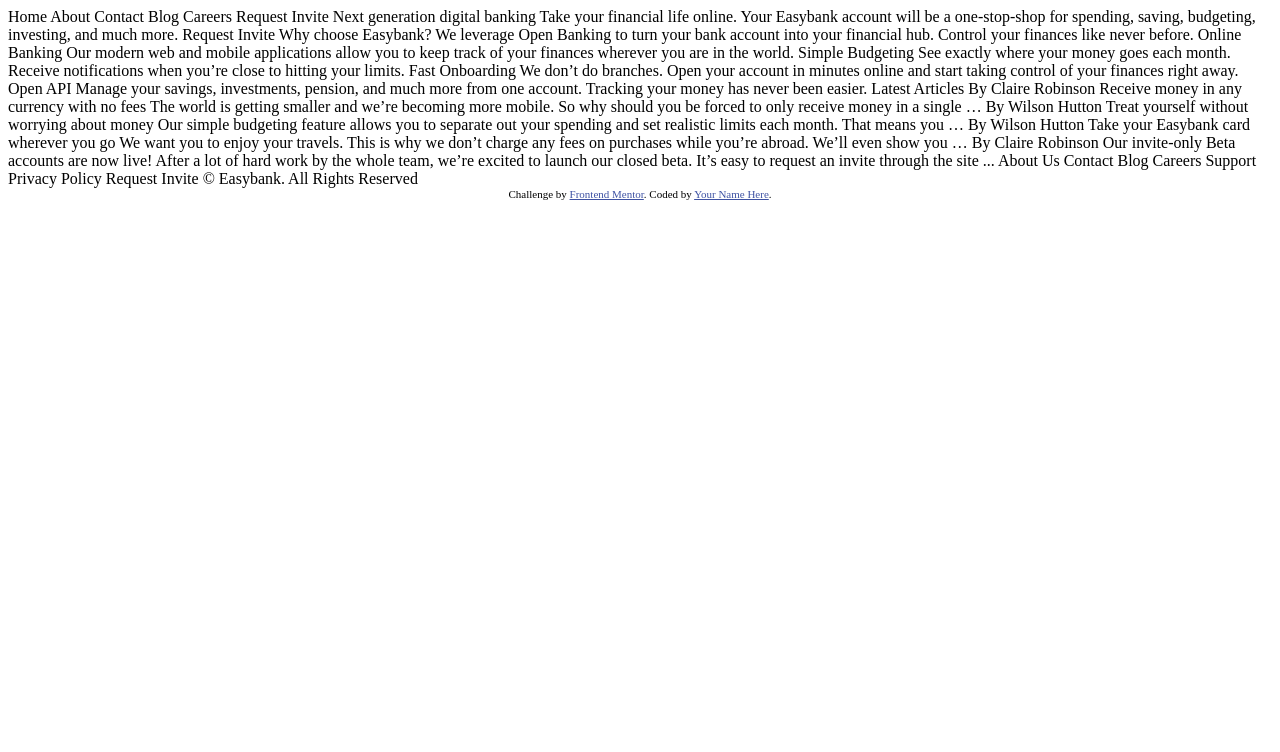
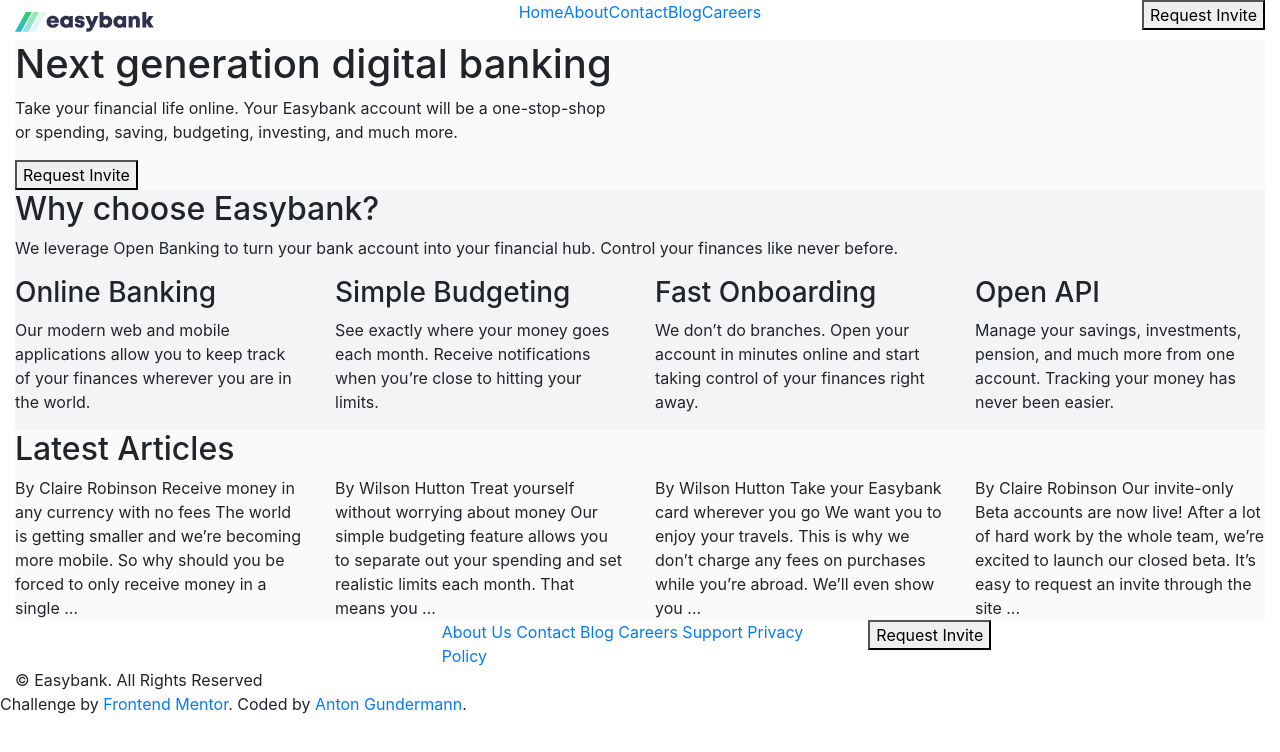
Before and after one commit to antono91/easybank-landing-page, a plain HTML site: page index.html in a window 1280 px wide. Drawn offline with nearby package versions, Linux system fonts and the light colour scheme.

Commit message:
layout html

```diff
--- a/index.html
+++ b/index.html
@@ -3,99 +3,172 @@
 <head>
   <meta charset="UTF-8">
   <meta name="viewport" content="width=device-width, initial-scale=1.0"> <!-- displays site properly based on user's device -->
-
+  <link rel="stylesheet" href="https://stackpath.bootstrapcdn.com/bootstrap/4.4.1/css/bootstrap.min.css">
+  <link rel="stylesheet" href="styles.css">
   <link rel="icon" type="image/png" sizes="32x32" href="./images/favicon-32x32.png">
 
   <title>Frontend Mentor | Easybank landing page</title>
 
   <!-- Feel free to remove these styles or customise in your own stylesheet 👍 -->
   <style>
-    .attribution { font-size: 11px; text-align: center; }
-    .attribution a { color: hsl(228, 45%, 44%); }
+
   </style>
 </head>
 <body>
 
-  Home
-  About
-  Contact
-  Blog
-  Careers
+  <div class="container-fluid">
 
-  Request Invite
+    <div class="row navi">
+      <div class="col-md-4">
+        <a class="navbar-brand" href="#">
+          <img src="images/logo.svg" alt="">
+        </a>
+      </div>
+
+      <div class="col-md-4">
+    <ul class="nav justify-content-center">
+      <li class="nav-item">
+        <a href="#">Home</a>
+      </li>
+      <li class="nav-item">
+        <a href="#">About</a>
+      </li>
+      <li class="nav-item">
+        <a href="">Contact</a>
+      </li>
+      <li class="nav-item">
+        <a href="">Blog</a>
+      </li>
+      <li class="nav-item">
+        <a href="">Careers</a>
+      </li>
+    </ul>
+
+  </div>
+
+  <div class="col-md-4 text-right">
+    <button>Request Invite</button>
+  </div>
+
+  </div>
 
 
+<section id="title" class="title">
+  <div class="row">
+    <div class="col-md-6">
 
-  Next generation digital banking
+      <h1> Next generation digital banking</h1>
 
-  Take your financial life online. Your Easybank account will be a one-stop-shop
-  for spending, saving, budgeting, investing, and much more.
+      <p>Take your financial life online. Your Easybank account will be a one-stop-shop
+        or spending, saving, budgeting, investing, and much more.</p>
 
-  Request Invite
+      <button>Request Invite</button>
 
+    </div>
+    <div class="col-md-6">
+      <img src="" alt="">
+    </div>
+  </div>
 
+</section>
 
-  Why choose Easybank?
+<section id="usp" class="usp">
+  <div>
+    <h2>Why choose Easybank?</h2>
+    <p>We leverage Open Banking to turn your bank account into your financial hub. Control
+      your finances like never before.</p>
+  </div>
 
-  We leverage Open Banking to turn your bank account into your financial hub. Control
-  your finances like never before.
+    <div class="row">
+      <div class="col-md-3">
+        <h3>Online Banking</h3>
+        <p>Our modern web and mobile applications allow you to keep track of your finances
+          wherever you are in the world.</p>
+      </div>
+      <div class="col-md-3">
+        <h3>Simple Budgeting</h3>
+        <p>See exactly where your money goes each month. Receive notifications when you’re
+        close to hitting your limits.</p>
+      </div>
+      <div class="col-md-3">
+        <h3>Fast Onboarding</h3>
+        <p>We don’t do branches. Open your account in minutes online and start taking control
+        of your finances right away.</p>
+      </div>
+      <div class="col-md-3">
+        <h3>Open API</h3>
+        <p>Manage your savings, investments, pension, and much more from one account. Tracking
+        your money has never been easier.</p>
+      </div>
 
-  Online Banking
-  Our modern web and mobile applications allow you to keep track of your finances
-  wherever you are in the world.
+    </div>
 
-  Simple Budgeting
-  See exactly where your money goes each month. Receive notifications when you’re
-  close to hitting your limits.
+</section>
 
-  Fast Onboarding
-  We don’t do branches. Open your account in minutes online and start taking control
-  of your finances right away.
-
-  Open API
-  Manage your savings, investments, pension, and much more from one account. Tracking
-  your money has never been easier.
-
-
-
-  Latest Articles
-
+<section id="articles" class="articles">
+  <div class="row">
+    <div class="col-md-12">
+      <h2>Latest Articles</h2>
+    </div>
+  </div>
+  <div class="row">
+    <div class="col-md-3">
       By Claire Robinson
       Receive money in any currency with no fees
       The world is getting smaller and we’re becoming more mobile. So why should you be
       forced to only receive money in a single …
+    </div>
 
+    <div class="col-md-3">
       By Wilson Hutton
       Treat yourself without worrying about money
       Our simple budgeting feature allows you to separate out your spending and set
       realistic limits each month. That means you …
+    </div>
 
+    <div class="col-md-3">
       By Wilson Hutton
       Take your Easybank card wherever you go
       We want you to enjoy your travels. This is why we don’t charge any fees on purchases
       while you’re abroad. We’ll even show you …
+    </div>
 
+    <div class="col-md-3">
       By Claire Robinson
       Our invite-only Beta accounts are now live!
       After a lot of hard work by the whole team, we’re excited to launch our closed beta.
       It’s easy to request an invite through the site ...
+    </div>
+  </div>
+
+</section>
+
+  <footer>
+    <div class="row">
+      <div class="col-md-4">
+
+      </div>
+      <div class="col-md-4">
+        <a href="">About Us</a>
+        <a href="">Contact</a>
+        <a href="">Blog</a>
+        <a href="">Careers</a>
+        <a href="">Support</a>
+        <a href="">Privacy Policy</a>
+      </div>
+      <div class="col-md-4">
+        <button>Request Invite</button>
+      </div>
+    </div>
 
 
 
-  About Us
-  Contact
-  Blog
-  Careers
-  Support
-  Privacy Policy
-
-  Request Invite
-
     © Easybank. All Rights Reserved
-
+  </footer>
+</div>
   <div class="attribution">
     Challenge by <a href="https://www.frontendmentor.io?ref=challenge" target="_blank">Frontend Mentor</a>.
-    Coded by <a href="#">Your Name Here</a>.
+    Coded by <a href="#">Anton Gundermann</a>.
   </div>
 </body>
 </html>
--- /dev/null
+++ b/styles.css
@@ -0,0 +1,25 @@
+/* .attribution {
+    font-size: 11px; text-align: center;
+}
+.attribution a {
+    color: hsl(228, 45%, 44%);
+} */
+
+body {
+    background-color: #FFF;
+}
+
+.navi {
+    background-color: hsl(0, 0%, 100%);
+}
+
+.title {
+    background-color: hsl(0, 0%, 98%);
+}
+
+.usp {
+    background-color: hsl(220, 16%, 96%);
+}
+.articles {
+    background-color: hsl(0, 0%, 98%);
+}
```
Also changed, not shown: design/desktop-design.jpg, 1 other file. Lines whose indentation alone changed are shown as unchanged.
